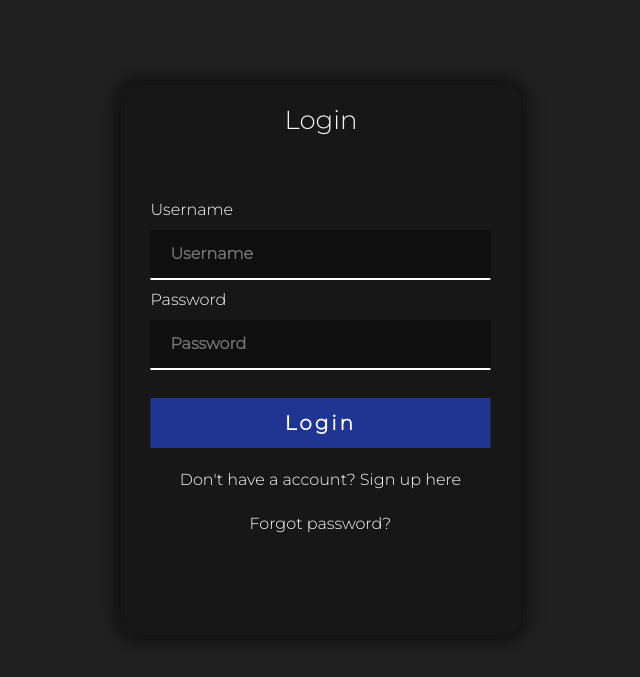
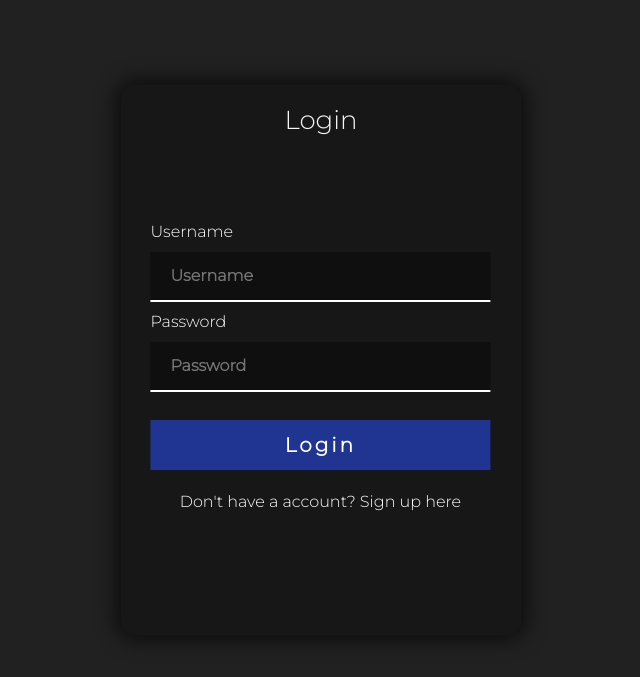
Before and after one commit to Saud26/messagin-app, a Django app: page /account/login/ in a window 1280 px wide. Shown: the part 80-757 px from the top of the page, without its empty margins (319-959 px from the left). Run offline with Django 3.2, Linux system fonts and the light colour scheme.

Commit message:
first commit

```diff
--- a/authsystem/templates/authsystem/login.html
+++ b/authsystem/templates/authsystem/login.html
@@ -44,7 +44,6 @@
                 </form>
 
                 <p style="margin-top: 20px;" class="text-center">Don't have a account? <a class="a" href="{% url 'authsystem:register' %}">Sign up here</a></p>
-                <p style="margin-top: 20px;" class="text-center"><a class="a" href="{% url 'authsystem:password_reset' %}">Forgot password?</a></p>
             </div>
 
         </div>
--- a/authsystem/urls.py
+++ b/authsystem/urls.py
@@ -35,6 +35,6 @@ urlpatterns = [
 
 
 # template_name="authsystem/password_reset.html"
-#template_name="authsystem/password_reset_sent.html"
-#template_name="authsystem/password_reset_form.html"
+# template_name="authsystem/password_reset_sent.html"
+# template_name="authsystem/password_reset_form.html"
 # template_name="authsystem/password_reset_done.html"
```
